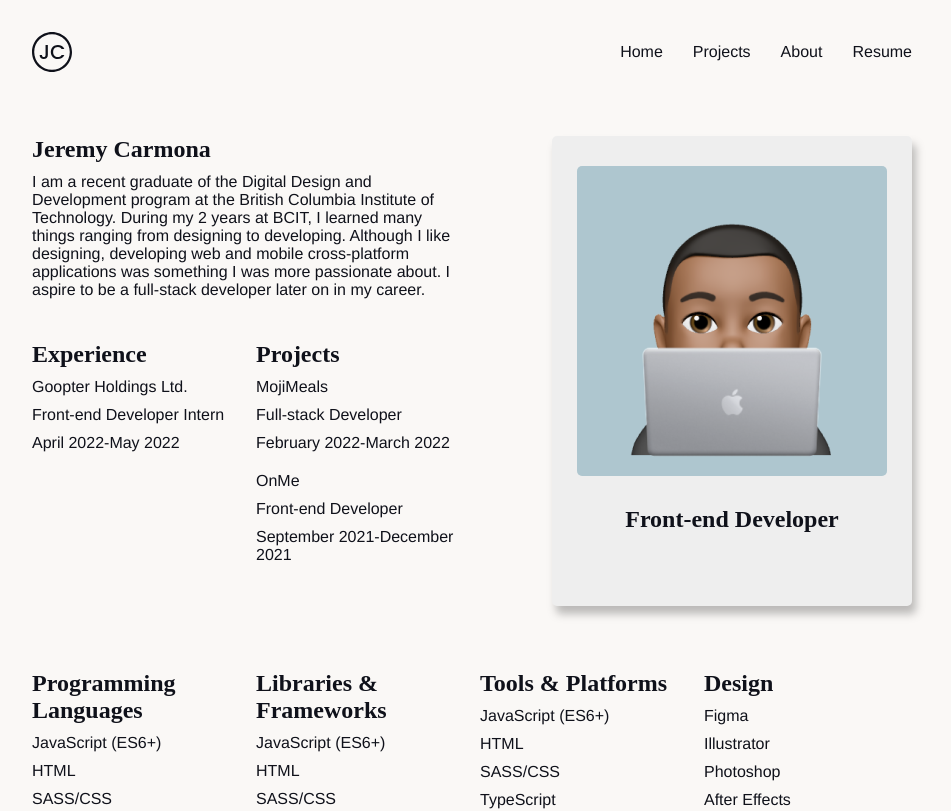
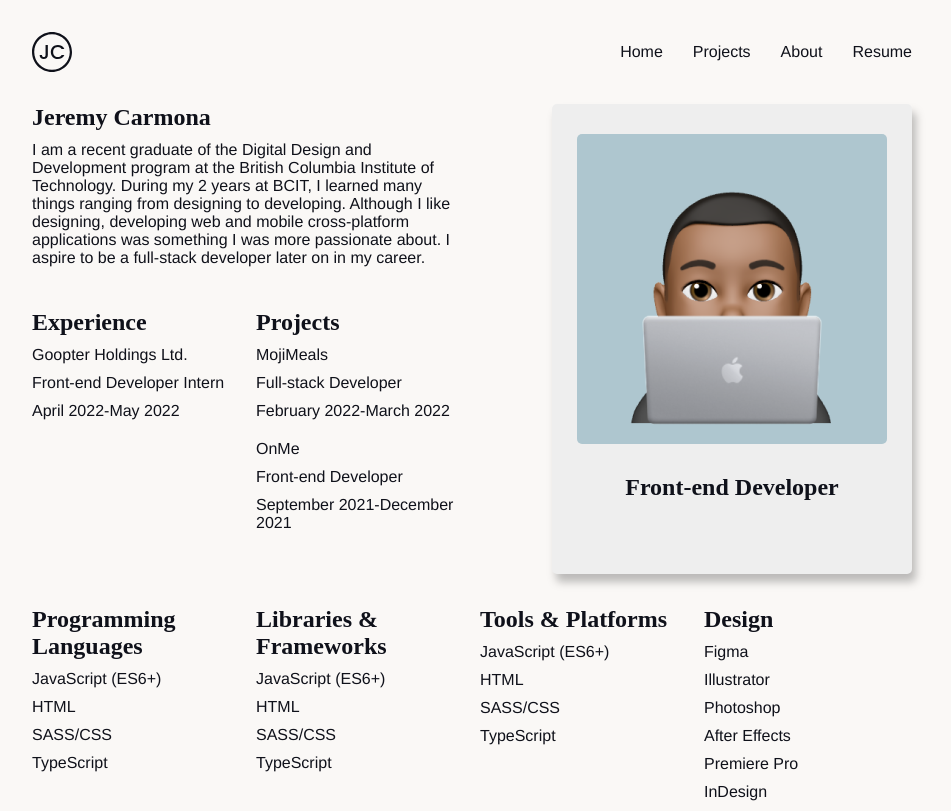
Before and after one commit to JeremyCarmona3/jeremy-m-carmona, a Next.js app: page / in a window 1280 px wide. Shown: the top 811 px of the page, without its empty margins (168-1119 px from the left). Built offline with nearby package versions, Linux system fonts and the light colour scheme.

Commit message:
code cleanup

```diff
--- a/pages/index.js
+++ b/pages/index.js
@@ -12,19 +12,17 @@ export default function Home() {
     <div className='main-cont'>
       <div className='content'>
         <Navbar />
-        <div className='row'>
-          <div className='col'>
         <div className='row grid-two'>
           <div className='col'>
             <h2>Jeremy Carmona</h2>
             <p className='intro-text'>
               I am a recent graduate of the Digital Design and Development
-                  program at the British Columbia Institute of Technology.
-                  During my 2 years at BCIT, I learned many things ranging from
-                  designing to developing. Although I like designing, developing
-                  web and mobile cross-platform applications was something I was
-                  more passionate about. I aspire to be a full-stack developer
-                  later on in my career.
+              program at the British Columbia Institute of Technology. During my
+              2 years at BCIT, I learned many things ranging from designing to
+              developing. Although I like designing, developing web and mobile
+              cross-platform applications was something I was more passionate
+              about. I aspire to be a full-stack developer later on in my
+              career.
             </p>
             <div className='row grid-two'>
               <div className='col'>
@@ -56,8 +54,6 @@ export default function Home() {
               alt='Avatar of Jeremy'
               caption='Front-end Developer'
             />
-              </div>
-            </div>
           </div>
         </div>
         <div className='row grid-four'>
```
Lines whose indentation alone changed are shown as unchanged.
